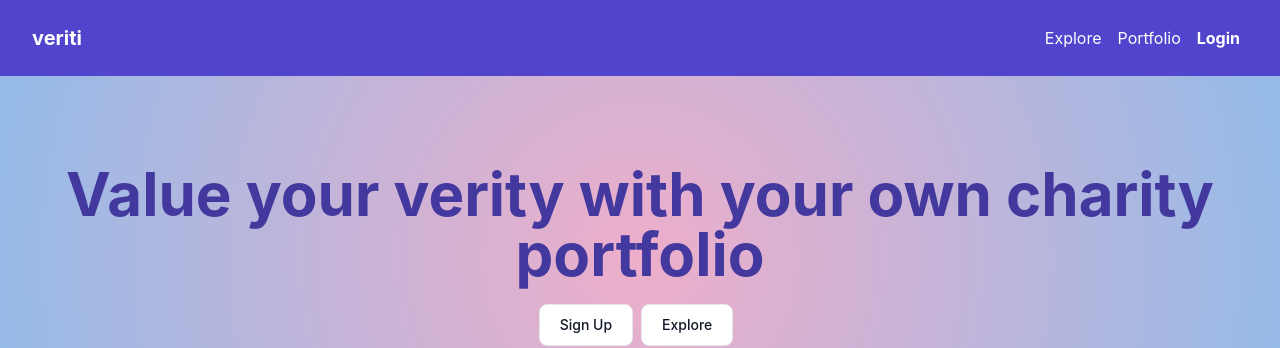
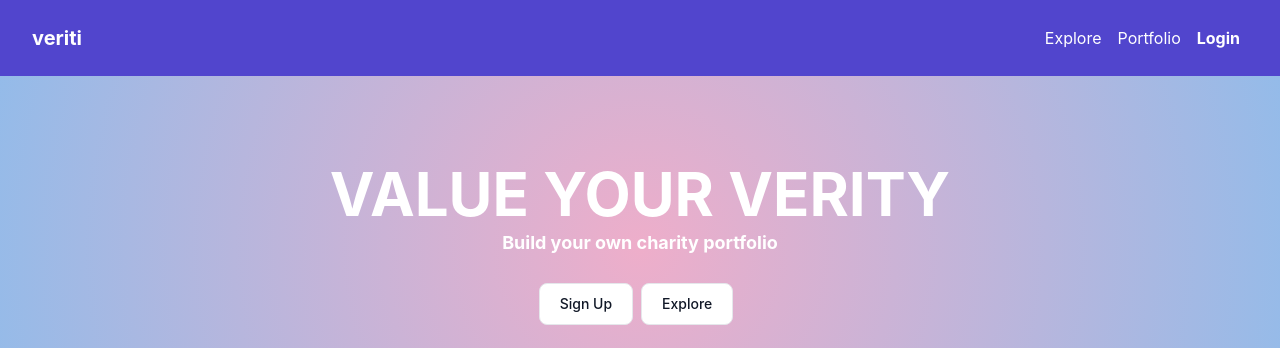
Before and after one commit to veriti-app/veriti, a React (Create React App) app in the folder client/: page / in a window 1280 px wide. Shown: the top 348 px of the page. Built offline with nearby package versions, Linux system fonts and the light colour scheme; no server answers.

Commit message:
styling cards

```diff
--- a/client/src/components/Card.jsx
+++ b/client/src/components/Card.jsx
@@ -16,24 +16,27 @@ const Card = () => {
         <Modal charityId={charity._id}/>
         <div>
      {/* Card 1 */}
-          <div className="mx-1 max-w-xs bg-white border border-gray-200 rounded-lg shadow-md dark:bg-gray-800 dark:border-gray-700">
-            <a href="/">
-              <img height="200px" className="rounded-t-lg object-cover" src={charity.imgLink} alt="" />
-            </a>
+          <div className="max-w-sm w-96 rounded overflow-hidden shadow-lg">
+              <img style={{ height: "200px" }} className="w-full rounded-t-lg object-cover" src={charity.imgLink} alt="" />
             <div className="p-5">
               <span className="mb-1 bg-indigo-100 text-indigo-800 text-xs font-semibold mr-2 px-2.5 py-0.5 rounded dark:bg-indigo-200 dark:text-indigo-800">
                 Healthcare
               </span>
-              <a>
                 <h5 className="mb-2 text-2xl font-bold tracking-tight text-gray-900 dark:text-white">
                   {charity.name}
                 </h5>
-              </a>
-              <p className="mb-3 font-normal text-gray-700 dark:text-gray-400">
+              {/* <p className="mb-3 font-normal text-gray-700 dark:text-gray-400">
                 {charity.link}
-              </p>
-              <p className="mb-3 font-normal text-gray-700 dark:text-gray-400">
-                {charity.ein}
+              </p> */}
+              {/* <Link
+                to={charity.Link}
+                className="mb-3 font-normal text-indigo-400 dark:text-gray-400"
+              >
+              Explore
+              </Link> */}
+              <a href={charity.link} className="mb-3 font-normal text-indigo-400 dark:text-gray-400">Explore</a>
+              <p className="mb-3 font-normal text-xs text-gray-700 dark:text-gray-400">
+                EIN: {charity.ein}
               </p>
               <Link
                 to="/"
--- a/client/src/components/Header.jsx
+++ b/client/src/components/Header.jsx
@@ -14,9 +14,10 @@ function Header() {
                     <div className="mt-2 relative rounded-lg container mx-auto flex flex-col items-center pt-12 sm:pt-24 pb-24 sm:pb-32 md:pb-48 lg:pb-56 xl:pb-64">
                             {/* <img className="rounded-lg " src="https://www.cdc.gov/training/images/1330x370_etsb-training_10-15.png?_=24719" alt="bg" /> */}
                             <div className="mt-8 w-11/12 sm:w-2/3 mb-5 sm:mb-10">
-                                <h1 className="text-2xl sm:text-3xl md:text-4xl lg:text-5xl xl:text-6xl text-center text-indigo-800 font-bold leading-tight">
-                                    Value your verity with your own charity portfolio
+                                <h1 style={{ textTransform: "uppercase" }} className="text-2xl sm:text-3xl md:text-4xl lg:text-5xl xl:text-6xl text-center text-white font-bold leading-tight">
+                                    Value your verity
                                     </h1>
+                                <h5 className="text-lg text-center text-white font-bold leading-tight py-2"> Build your own charity portfolio </h5>
                             </div>
                             <div className="flex justify-center items-center mb-10 sm:mb-20">
                             <Link to="/login" className="py-2.5 px-5 mr-2 mb-2 text-sm font-medium text-gray-900 focus:outline-none bg-white rounded-lg border border-gray-200 hover:bg-gray-100 hover:text-indigo-700 focus:z-10 focus:ring-4 focus:ring-gray-200 dark:focus:ring-gray-700 dark:bg-gray-800 dark:text-gray-400 dark:border-gray-600 dark:hover:text-white dark:hover:bg-gray-700">
```
